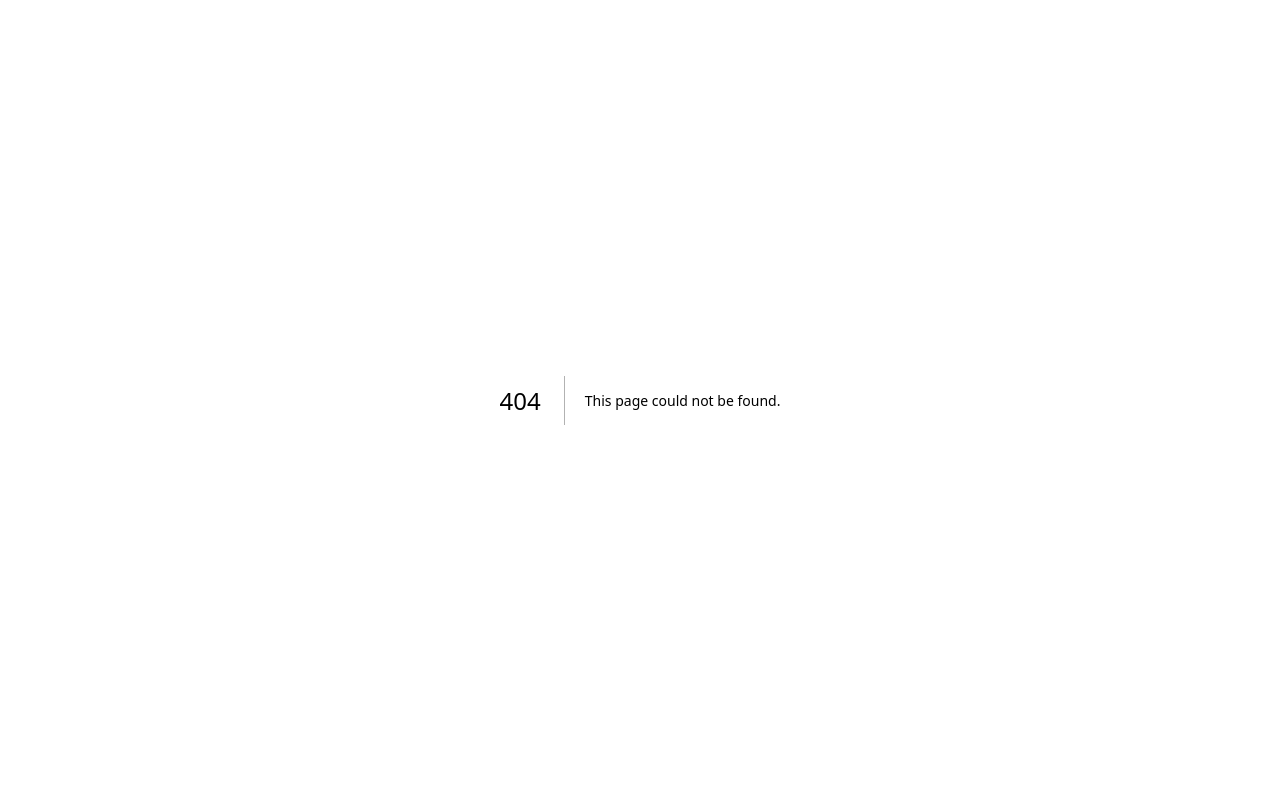
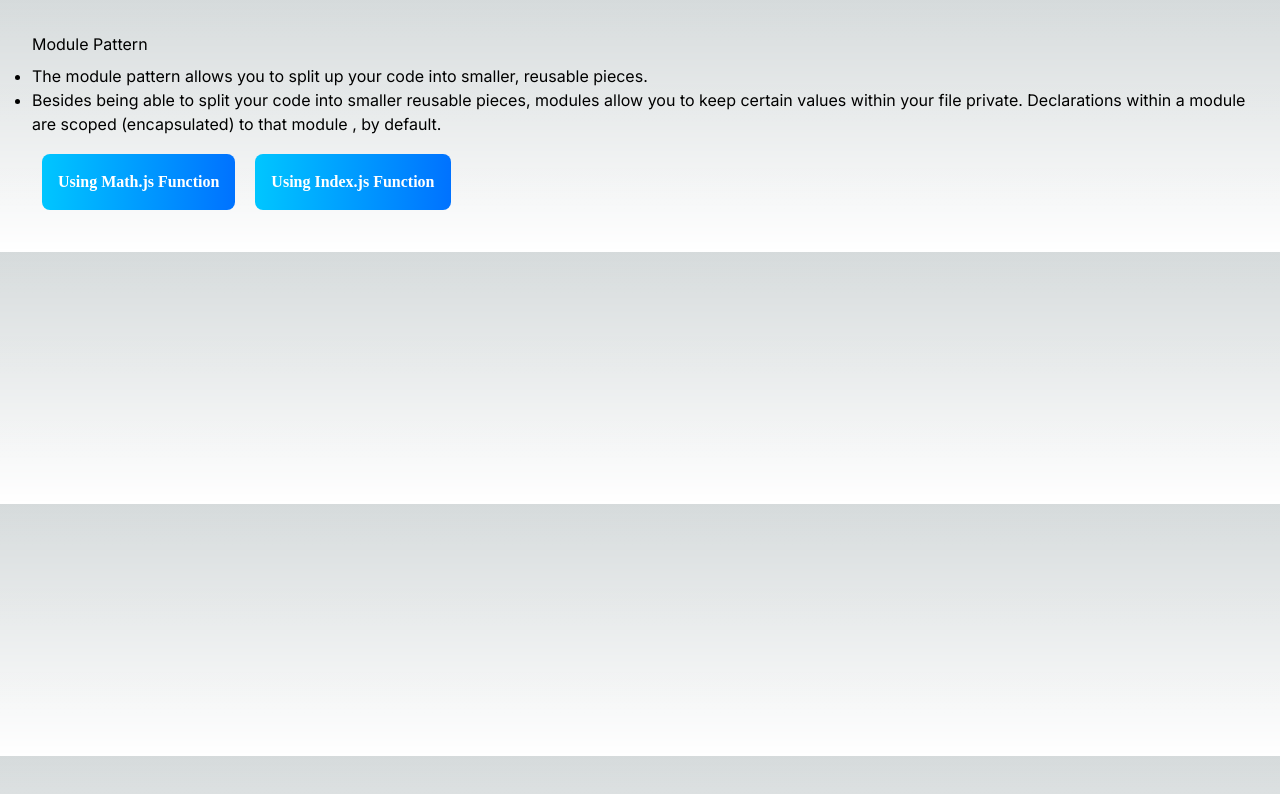
Before and after one commit to dkaus1/ui-patterns, a Next.js app in the folder design-patterns/my-next-app/: page /module-pattern in a window 1280 px wide. Before the commit this address had no page. Shown: the top 794 px of the page. Built offline with nearby package versions, Linux system fonts and the light colour scheme.

Commit message:
feat: routing and module-pattern

```diff
--- a/design-patterns/my-next-app/src/app/layout.tsx
+++ b/design-patterns/my-next-app/src/app/layout.tsx
@@ -16,7 +16,9 @@ export default function RootLayout({
 }) {
   return (
     <html lang="en">
-      <body className={inter.className}>{children}</body>
+      <body className={inter.className}>
+        <div className="mx-8 my-8">{children}</div>
+        </body>
     </html>
   )
 }
--- /dev/null
+++ b/design-patterns/my-next-app/src/app/module-pattern/math.js
@@ -0,0 +1,17 @@
+const privateValue = "This is a value private to the module!";
+
+export function add(x, y) {
+  return x + y;
+}
+
+export function multiply(x) {
+  return x * 2;
+}
+
+export function subtract(x, y) {
+  return x - y;
+}
+
+export function square(x) {
+  return x * x;
+}
--- /dev/null
+++ b/design-patterns/my-next-app/src/app/module-pattern/page.js
@@ -0,0 +1,60 @@
+"use client";
+import { useEffect } from "react";
+import {
+  add as addValues,
+  multiply as multiplyValues,
+  subtract,
+  square,
+} from "./math.js";
+
+const ModulePattern = () => {
+  function add(...args) {
+    return args.reduce((acc, cur) => cur + acc);
+  }
+
+  function multiply(...args) {
+    return args.reduce((acc, cur) => cur * acc);
+  }
+
+  const fromMathJS = () => {
+    console.log(addValues(7, 8));
+    console.log(multiplyValues(8, 9));
+    console.log(subtract(10, 3));
+    console.log(square(3));
+  };
+
+  const fromIndexJS = () => {
+    console.log(add(8, 9, 2, 10));
+    console.log(multiply(8, 9, 2, 10));
+  };
+  return (
+    <>
+      <h2>Module Pattern</h2>
+
+      <ul className="my-2">
+        <li>
+          The module pattern allows you to split up your code into smaller,
+          reusable pieces.
+        </li>
+        <li>
+          Besides being able to split your code into smaller reusable pieces,
+          modules allow you to keep certain values within your file private.
+          Declarations within a module are scoped (encapsulated) to that module
+          , by default.
+        </li>
+      </ul>
+
+      <button id="blue" onClick={fromMathJS}>
+        {" "}
+        Using Math.js Function
+      </button>
+
+      <button id="blue" onClick={fromIndexJS}>
+        {" "}
+        Using Index.js Function
+      </button>
+    </>
+  );
+};
+
+export default ModulePattern;
--- a/design-patterns/my-next-app/src/app/page.tsx
+++ b/design-patterns/my-next-app/src/app/page.tsx
@@ -1,11 +1,15 @@
-import SingletonPattern from './singleton-pattern/index';
-import ProxyPattern from './proxy-pattern/index'
+import SingletonPattern from './singleton-pattern/page';
+import ProxyPattern from './proxy-pattern/page'
+import Link from 'next/link'
 
 export default function Home() {
   return (
     <div className="mx-8">
-      {/* <SingletonPattern/> */}
-      <ProxyPattern/>
+      <ul>
+        <li className='underline my-4'><Link href="/singleton-pattern">Singleton-Pattern</Link></li>
+        <li className='underline my-4'><Link href="/proxy-pattern">Proxy-Pattern</Link></li>
+        <li className='underline my-4'><Link href="/module-pattern">Module-Pattern</Link></li>
+      </ul>
     </div>
   )
 }
```
Also changed, not shown: design-patterns/my-next-app/src/app/proxy-pattern/page.js (renamed from design-patterns/my-next-app/src/app/proxy-pattern/index.js), design-patterns/my-next-app/src/app/singleton-pattern/page.js (renamed from design-patterns/my-next-app/src/app/singleton-pattern/index.js).
